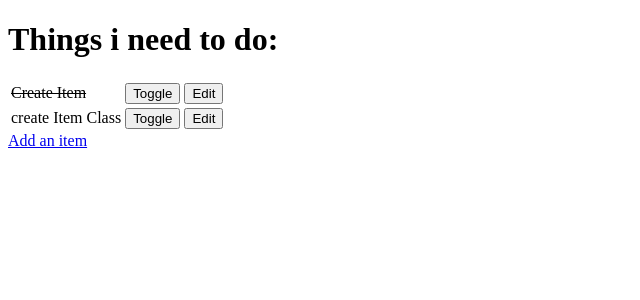
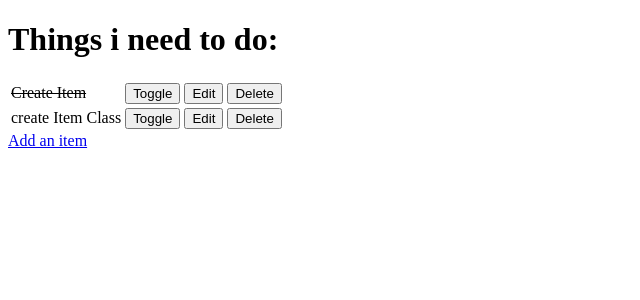
Before and after one commit to Mattias-b-Pettersson/hello-django, a Django app: page / in a window 1280 px wide. Shown: the top 300 px of the page, without its empty margins (0-640 px from the left). Run offline with Django 3.2, Linux system fonts and the light colour scheme; data comes from the database, SQL or seed files in the repository; both versions use the stored data as it was after the commit.

Commit message:
add delete button

```diff
--- a/django_todo/urls.py
+++ b/django_todo/urls.py
@@ -22,5 +22,6 @@ urlpatterns = [
     path("", views.get_todo_list, name="get_todo_list"),
     path("add", views.add_item, name="add"),
     path("edit/<item_id>", views.edit_item, name="edit"),
-    path("toggle/<item_id>", views.toggle_item, name="toggle")
+    path("toggle/<item_id>", views.toggle_item, name="toggle"),
+    path("delete/<item_id>", views.delete_item, name="delete")
 ]
--- a/todo/templates/todo/todo_list.html
+++ b/todo/templates/todo/todo_list.html
@@ -23,6 +23,9 @@
                 <td>
                     <a href="/edit/{{ item.id }}"><button>Edit</button></a>
                 </td>
+                <td>
+                    <a href="/delete/{{ item.id }}"><button>Delete</button></a>
+                </td>
             </tr>
             {% empty %}
                 <tr><td>You have nothing to do.</td></tr>
--- a/todo/views.py
+++ b/todo/views.py
@@ -45,3 +45,9 @@ def toggle_item(request, item_id):
     item.done = not item.done
     item.save()
     return redirect("get_todo_list")
+
+
+def delete_item(request, item_id):
+    item = get_object_or_404(Item, id=item_id)
+    item.delete()
+    return redirect("get_todo_list")
```
Also changed, not shown: db.sqlite3.
